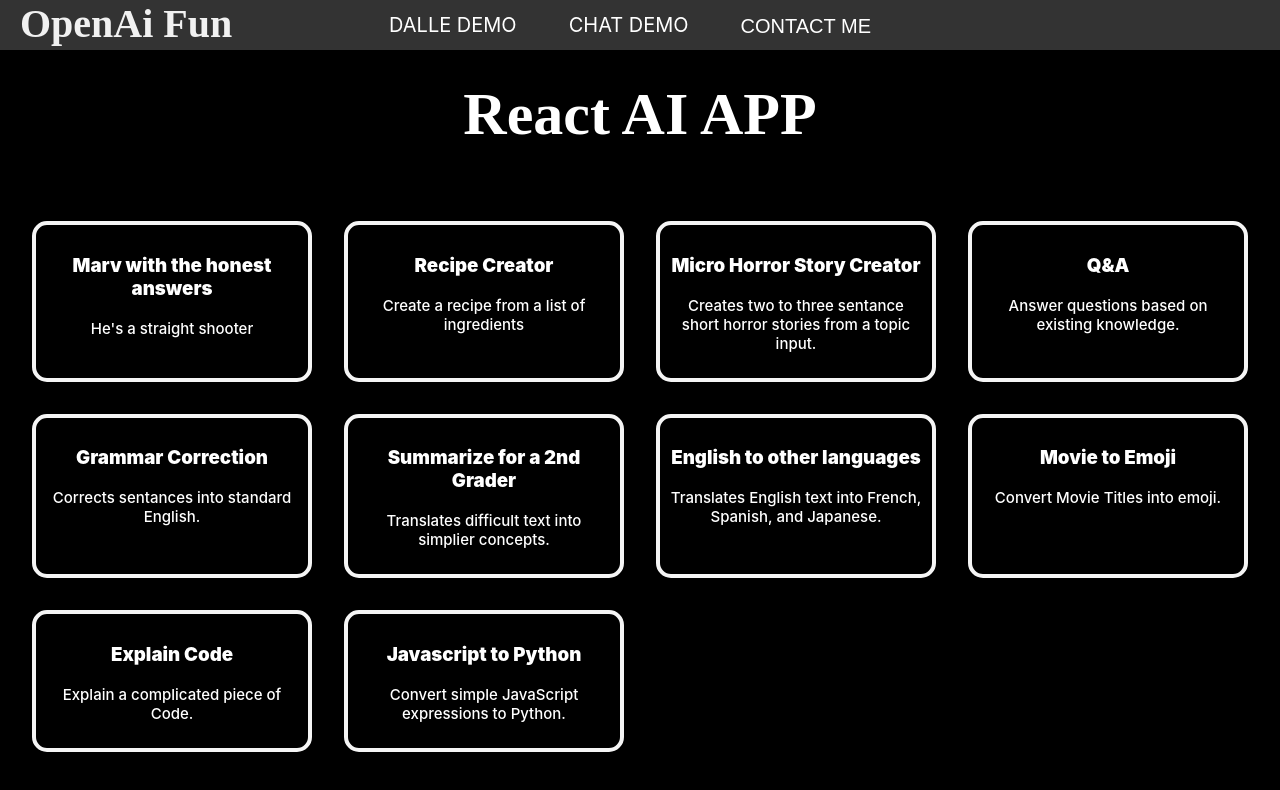
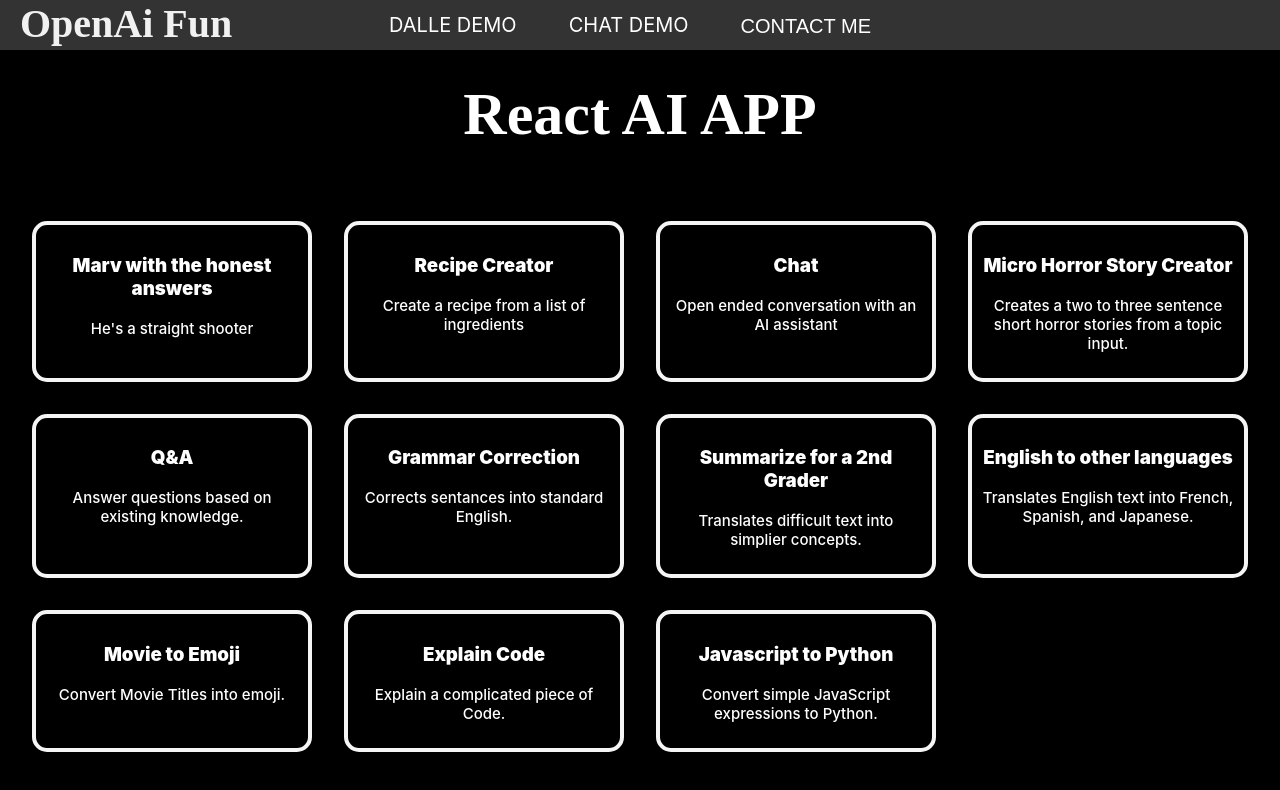
Before and after one commit to tfmcadam/dalledemo, a React (Create React App) app: page /chat in a window 1280 px wide. Shown: the top 790 px of the page. Built offline with nearby package versions, Linux system fonts and the light colour scheme; no server answers; a web font is replaced by a local one.

Commit message:
Added images to Chat demo along with placeholder

```diff
--- a/src/AiOptions/index.jsx
+++ b/src/AiOptions/index.jsx
@@ -3,6 +3,7 @@
     {
         name: "Marv with the honest answers",
         id: "marv",
+
         description: "He's a straight shooter",
         option: {
             model: "text-davinci-003",
@@ -27,13 +28,27 @@
         }
     },
     {
+        name: "Chat",
+        id: "chat",
+        description: "Open ended conversation with an AI assistant",
+        option: {
+            model: "text-davinci-003",
+            temperature: 0.9,
+            max_tokens: 300,
+            top_p: 1.0,
+            frequency_penalty: 0.0,
+            presence_penalty: 0.6,
+            stop: [" Human", " AI:"],
+        }
+    },
+    {
         name: "Micro Horror Story Creator",
         id: "MHScreator",
-        description: "Creates two to three sentance short horror stories from a topic input.",
+        description: "Creates a two to three sentence short horror stories from a topic input.",
         option: {
             model: "text-davinci-003",
             temperature: 0.8,
-            max_tokens: 300,
+            max_tokens: 200,
             top_p: 1.0,
             frequency_penalty: 0.5,
             presence_penalty: 0.0,
--- a/src/components/OptionSelection.jsx
+++ b/src/components/OptionSelection.jsx
@@ -1,13 +1,16 @@
 import React from "react";
 
-export default function OptionSelection({arrayItems, selectOption}) {
+export default function OptionSelection({arrayItems, selectOption, generatePlaceHolder}) {
     return(
         <div>
             <h1 className="heading">React AI APP</h1>
             <div className="grid-main">
                 {arrayItems.map((item, i) =>{
                     return (
-                        <div className="grid-child" key={i} onClick={() => selectOption(item.option)}>
+                        <div className="grid-child" key={i} onClick={() => {
+                            selectOption(item.option);
+                            generatePlaceHolder(item);
+                            }}>
                         <h3>{item.name}</h3>
                         <p>{item.description}</p>
                     </div>
--- a/src/components/Translation.jsx
+++ b/src/components/Translation.jsx
@@ -1,26 +1,42 @@
 import React from "react";
+import "../views/ChatDemo.css"
 
-export default function Translation({doStuff, setInput, result}) {
+
+export default function Translation({doStuff, setInput, result, placeHolder, imageUrl}) {
     return (
         <div className="flex-text">
-            <textarea className="text-area"
-            cols={30} rows={10}
-            onChange={(e) => setInput(e.target.value)}
-            ></textarea>
-            <div>
-                <button className="action-btn" onClick={doStuff} >Let's Go!</button>
-            </div>
+            <h1>{placeHolder.name}</h1>
+            {
+                imageUrl
 
+                    ? (
 
+                        <button className="img-btn"><img className="imageChat" src={imageUrl} alt="ChatImage" /></button>
+
+                    ) :
+
+                    <p></p>
+            }
             <h3 className="result-text">{result.length > 0 ? (
 
                 result
 
-                ) : (
+            ) : (
 
-                    "I have No response until you ask, but be careful what you ask for!"
+                "I have No response until you ask, but be careful what you ask for!"
 
-                    )}</h3>
+            )}</h3>
+
+            <textarea className="text-area"
+            cols={20} rows={5}
+            placeholder={placeHolder.description}
+            onChange={(e) => setInput(e.target.value)}
+
+            ></textarea>
+
+            <div>
+                <button className="action-btn" onClick={doStuff} >Let's Go!</button>
+            </div>
         </div>
     )
 }
--- a/src/views/ChatDemo.css
+++ b/src/views/ChatDemo.css
@@ -35,6 +35,7 @@
     font-size: 20px;
     box-shadow: none;
     border: 4px solid whitesmoke;
+    border-radius: 20px;
     padding: 20px;
     margin-top: 4%;
     width: 80%;
@@ -46,7 +47,8 @@
     font-family: tilt prism;
     font-size: 30px;
     padding: 8px 16px;
-    margin-top: 20px;
+    margin: 20px 0;
+
     border-radius: 15px;
     cursor: pointer;
     border: 4px solid whitesmoke;
@@ -58,8 +60,20 @@
 
 .result-text {
     font-size: 20px;
-    padding-top: 30px;
+    padding: 30px;
     margin: 0 auto;
     text-align: center;
-    width: 50%;
+    border: 2px solid white;
+    border: 2px solid white;
+    border-radius: 20px;
+    width: 60%;
 }
+
+
+.imageChat {
+    margin-bottom: 20px;
+    height: 40%;
+    width: 40%;
+    border: 2px solid white;
+    border-radius: 20px;
+}
--- a/src/views/ChatDemo.jsx
+++ b/src/views/ChatDemo.jsx
@@ -1,4 +1,5 @@
 import './ChatDemo.css'
+import { LoadingSpinner } from '../components/LoadingSpinner';
 import { Configuration, OpenAIApi } from "openai";
 import OptionSelection from '../components/OptionSelection';
 import Translation from '../components/Translation';
@@ -13,17 +14,22 @@
     });
     const openai = new OpenAIApi(configuaration)
 
-
+    const [isLoading, setIsLoading] = useState(false)
     const [option, setOption] = useState({});
+    const [imageUrl, setImageUrl] = useState("")
     const [result, setResult] = useState("");
     const [input, setInput] = useState("");
+    const [placeHolder, setPlaceHolder] = useState("")
 
     const selectOption = (option) => {
         setOption(option)
     };
+    const generatePlaceHolder = (placeHolder) => {
+        setPlaceHolder(placeHolder)
+    }
 
     const doStuff =  async () => {
-
+        setIsLoading(true)
         let object = { prompt: input, ...option };
 
         const response = await openai.createCompletion(object);
@@ -31,6 +37,19 @@
 
         setResult(response.data.choices[0].text);
         console.log(response)
+
+
+        const imageParameters =  {
+            prompt: response.data.choices[0].text,
+            n: 1,
+            size: "1024x1024",
+        }
+        const imageResponse = await openai.createImage(imageParameters);
+        const urlData = imageResponse.data.data[0].url
+        console.log(urlData);
+        setImageUrl(urlData);
+        setIsLoading(false);
+
     }
 
 
@@ -39,11 +58,11 @@
 
             {Object.values(option).length === 0 ? (
 
-                <OptionSelection arrayItems={arrayItems} selectOption={selectOption} />
+                <OptionSelection arrayItems={arrayItems} selectOption={selectOption} generatePlaceHolder={generatePlaceHolder} />
 
                 ) : (
 
-                <Translation doStuff={doStuff} setInput={setInput} result={result} />
+                <Translation doStuff={doStuff} setInput={setInput} result={result} placeHolder={placeHolder} imageUrl={imageUrl}/>
             )}
         </div>
     )
```
